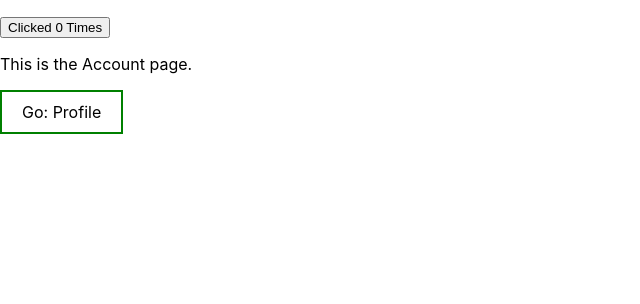
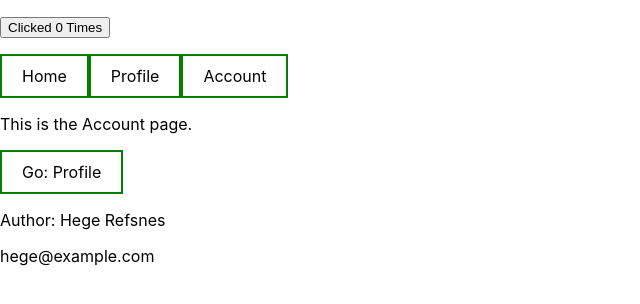
Before and after one commit to Borghese-Gladiator/resume-skills-roadmapper, a Next.js app: page /account in a window 1280 px wide. Shown: the top 304 px of the page, without its empty margins (0-640 px from the left). Built offline with nearby package versions, Linux system fonts and the light colour scheme.

Commit message:
add navbar & footer to layout

```diff
--- a/layouts/DefaultLayout.js
+++ b/layouts/DefaultLayout.js
@@ -1,17 +1,22 @@
 import React, { useState } from "react";
+import Navbar from '../components/Navbar';
+import Footer from '../components/Footer';
 
 export default function DefaultLayout({ children }) {
   const [counter, setCounter] = useState(0);
 
   return (
-    <>
+    <div id="root">
       <p>
         <button onClick={() => setCounter(counter + 1)}>
           Clicked {counter} Times
         </button>
       </p>
-
-      {children}
-    </>
+      <Navbar />
+      <main id='content'>
+        {children}
+      </main>
+      <Footer />
+    </div>
   )
 }
```
